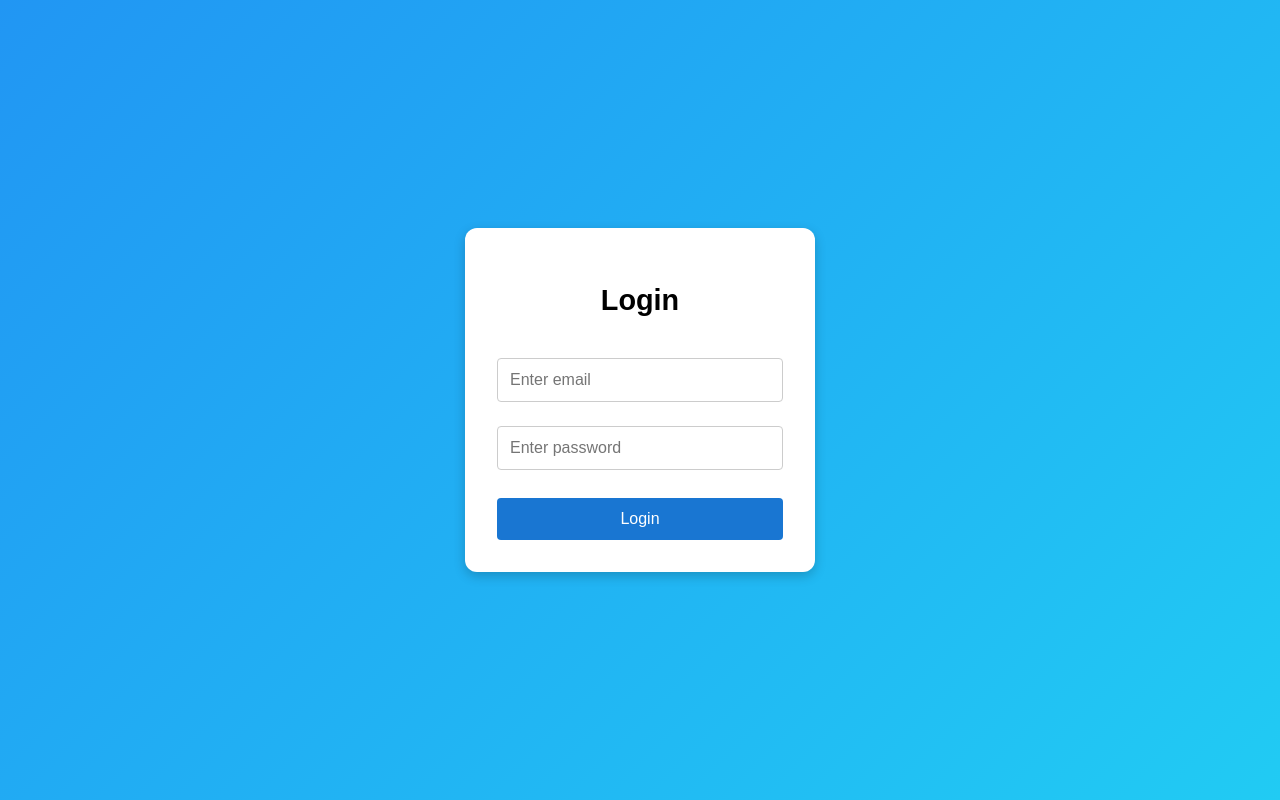
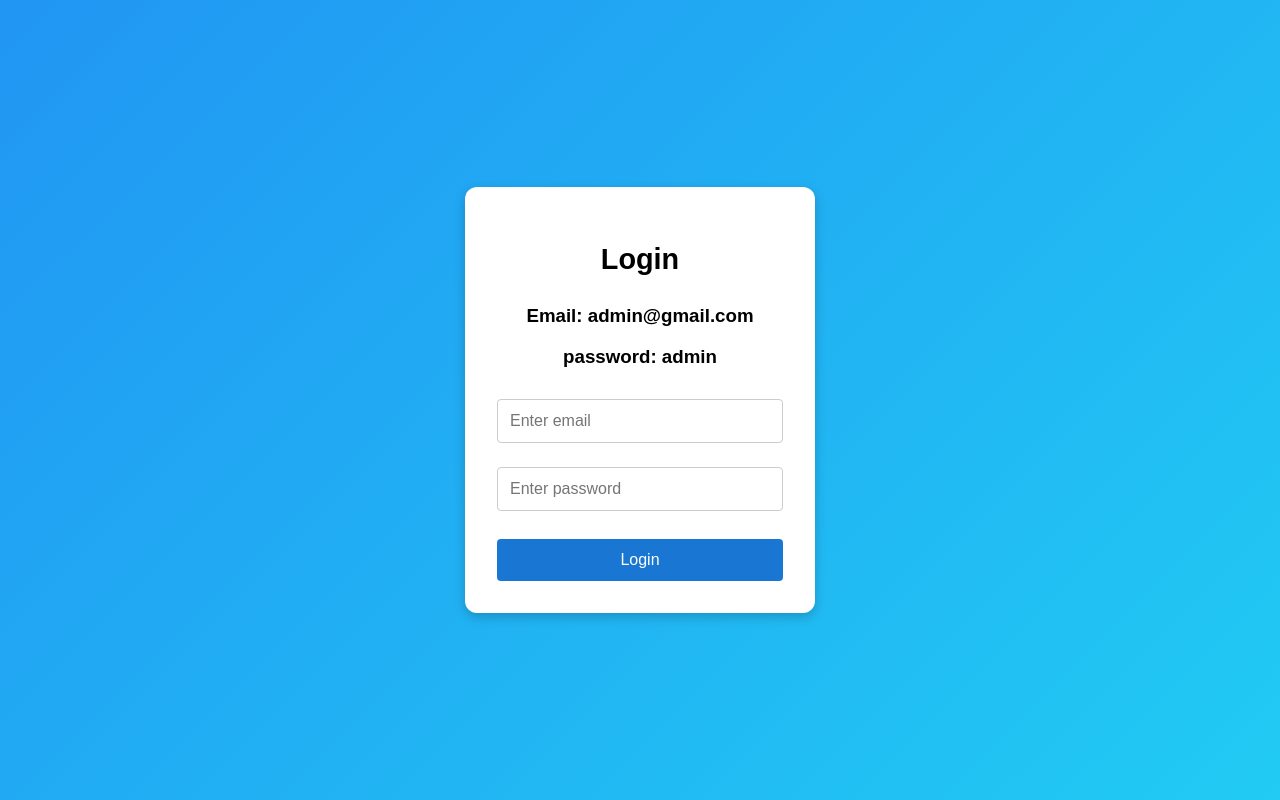
Before and after one commit to RavenJC/samplebmi, a plain HTML site: page index.html in a window 1280 px wide. Drawn offline with Linux system fonts and the light colour scheme.

Commit message:
index.html

```diff
--- a/index.html
+++ b/index.html
@@ -60,6 +60,8 @@
 <body>
   <div class="container">
     <h2>Login</h2>
+    <h3>Email: admin@gmail.com</h3>
+    <h3>password: admin</h3>
     <form id="loginForm">
       <input type="email" id="email" placeholder="Enter email" required />
       <input type="password" id="password" placeholder="Enter password" required />
```
